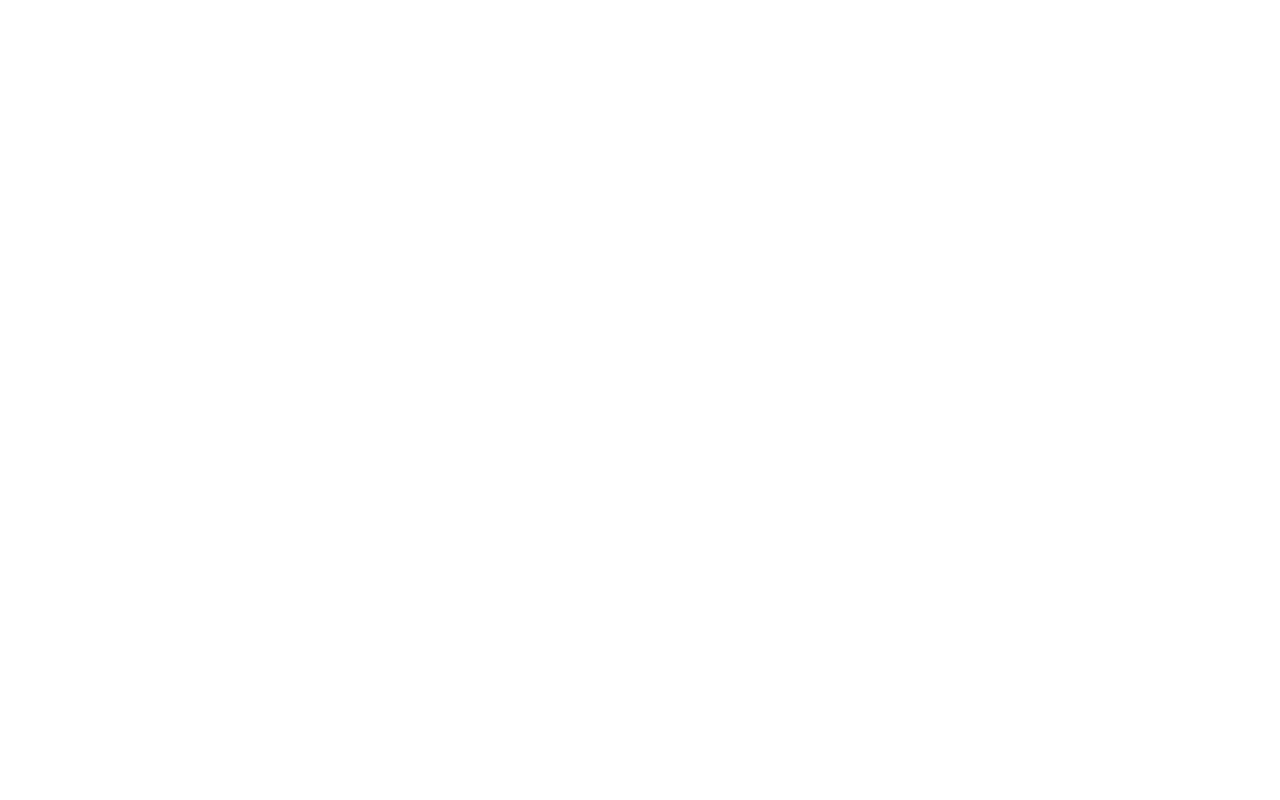
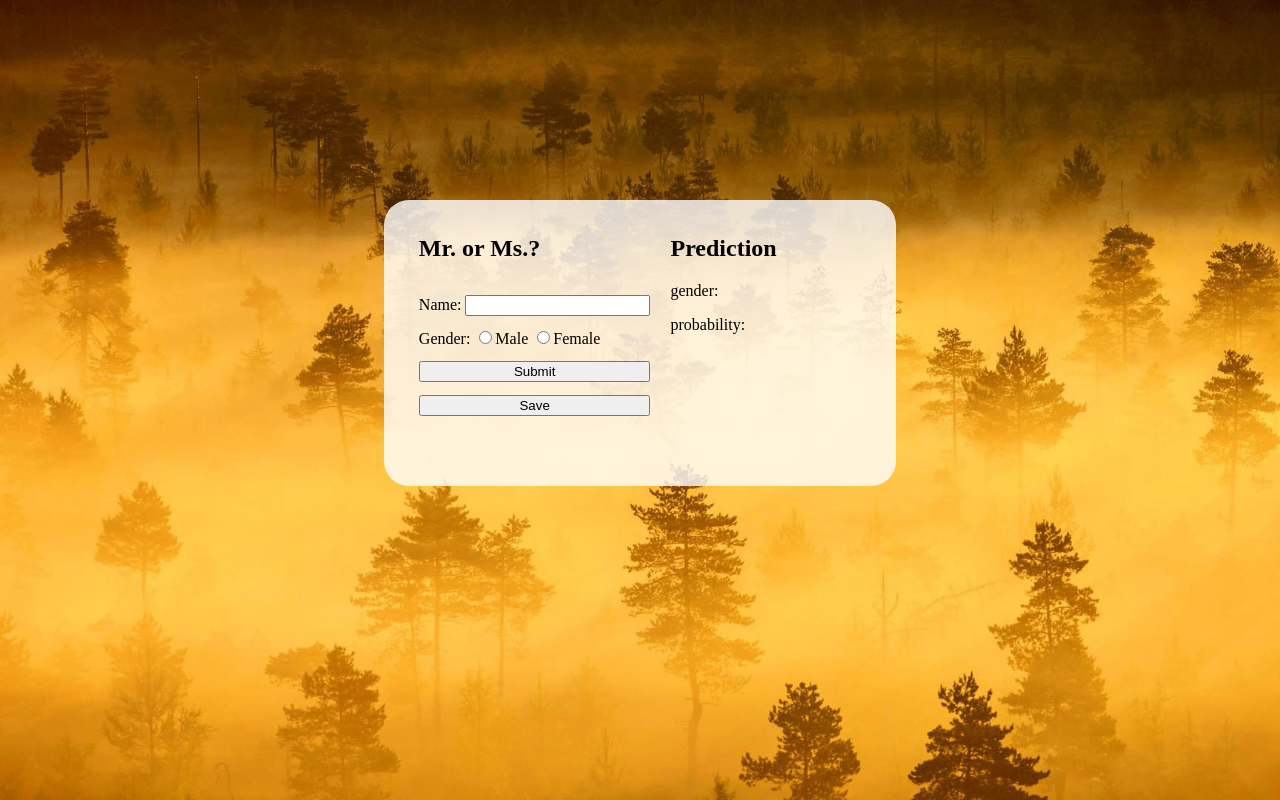
Before and after one commit to mirzaim/genderizer, a plain HTML site: page index.html in a window 1280 px wide. Drawn offline with Linux system fonts and the light colour scheme.

Commit message:
Add style.

```diff
--- /dev/null
+++ b/css/style.css
@@ -0,0 +1,42 @@
+
+/* set page background to body tag */
+body {
+    background: url(../img/background.jpg) no-repeat center center fixed;
+    background-size: cover;
+    height: 100%;
+    overflow: auto;
+}
+
+/* flex column style */
+.column {
+    display: flex;
+    flex-flow: wrap column;
+    gap: 0.8em;
+    margin: 10px;
+}
+
+/* flex row style */
+.row {
+    display: flex;
+    flex-flow: wrap;
+    flex-direction: row;
+}
+
+/* styles for middle box */
+#middle-box {
+    position: relative;
+    border-radius: 25px;
+    width: fit-content;
+    max-width: 500px;
+    margin: 200px auto 0px;
+    padding: 5px 25px 10px;
+    background: rgba(255, 255, 255, 0.8);
+}
+
+/* general style for saved answer box */
+#saved_ans {
+    padding: 0px 20px 10px;
+    border-style: dotted;
+    border-radius: 10px;
+    visibility: hidden;
+}
--- a/index.html
+++ b/index.html
@@ -8,9 +8,39 @@
     <meta name="description" content="A simple Front-end to predict the gender of a person given their name">
     <meta name="author" content="Morteza Mirzai">
 
+    <link rel="stylesheet" href="css/style.css">
 </head>
 
 <body>
+    <div id="middle-box" class="column">
+        <div class="row">
+            <form class="column" id="req_form">
+                <h2>Mr. or Ms.?</h2>
+                <label> Name:
+                    <input name="name" pattern="[a-zA-Z ]+" maxlength="255" autocomplete="given-name" />
+                </label>
+                <label> Gender:
+                    <input name="gender" type="radio" value="Male"/><label for="male">Male</label>
+                    <input name="gender" type="radio" value="Female"/><label for="female">Female</label>
+                </label>
+                <button type="submit">Submit</button>
+                <button type="button" id="save_bt">Save</button>
+            </form>
+            <div class="column">
+                <div>
+                    <h2>Prediction</h2>
+                    <p>gender: <span id="gender_result"></span></p>
+                    <p>probability: <span id="probability_result"></span></p>
+                </div>
+
+                <div id="saved_ans">
+                    <h2>Saved Answer</h2>
+                    <span></span>
+                    <button id="clear_bt">clear</button>
+                </div>
+            </div>
+        </div>
+    </div>
 </body>
 
 </html>
```
Also changed, not shown: img/background.jpg (added).
